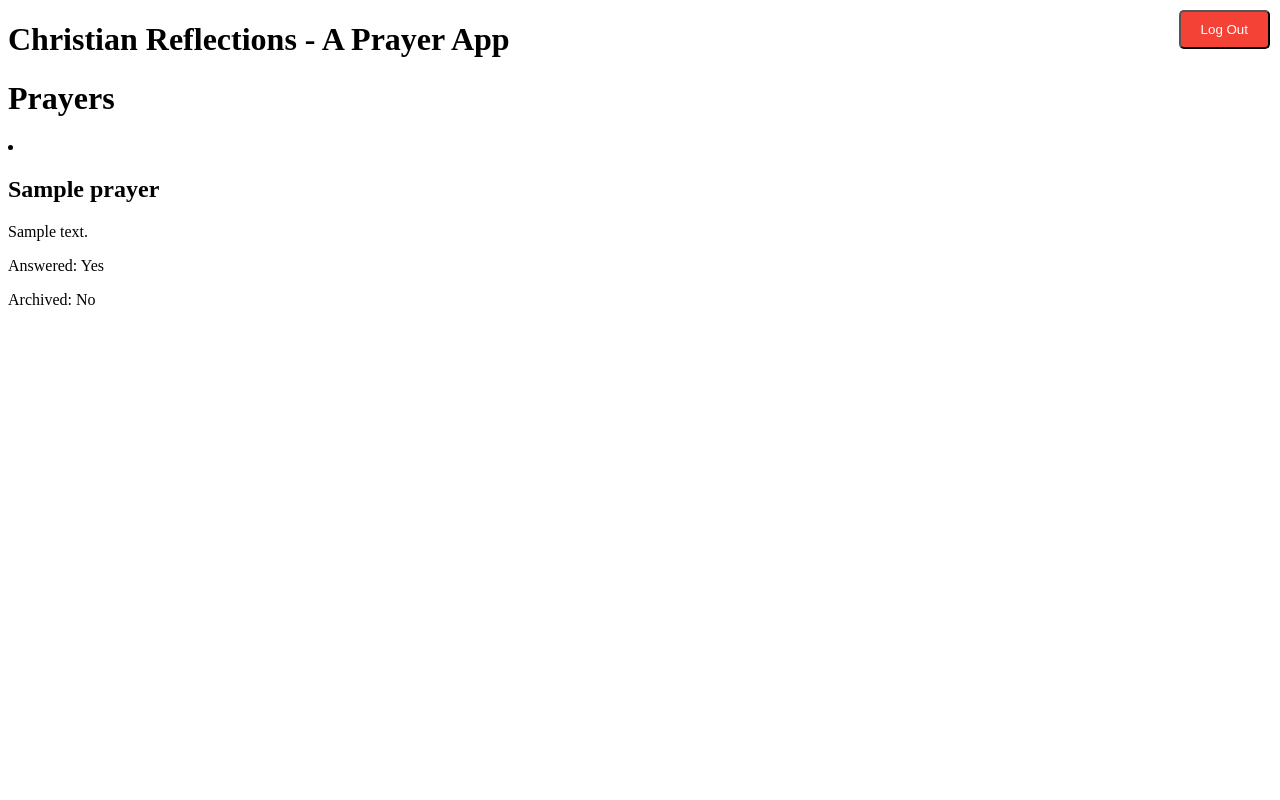
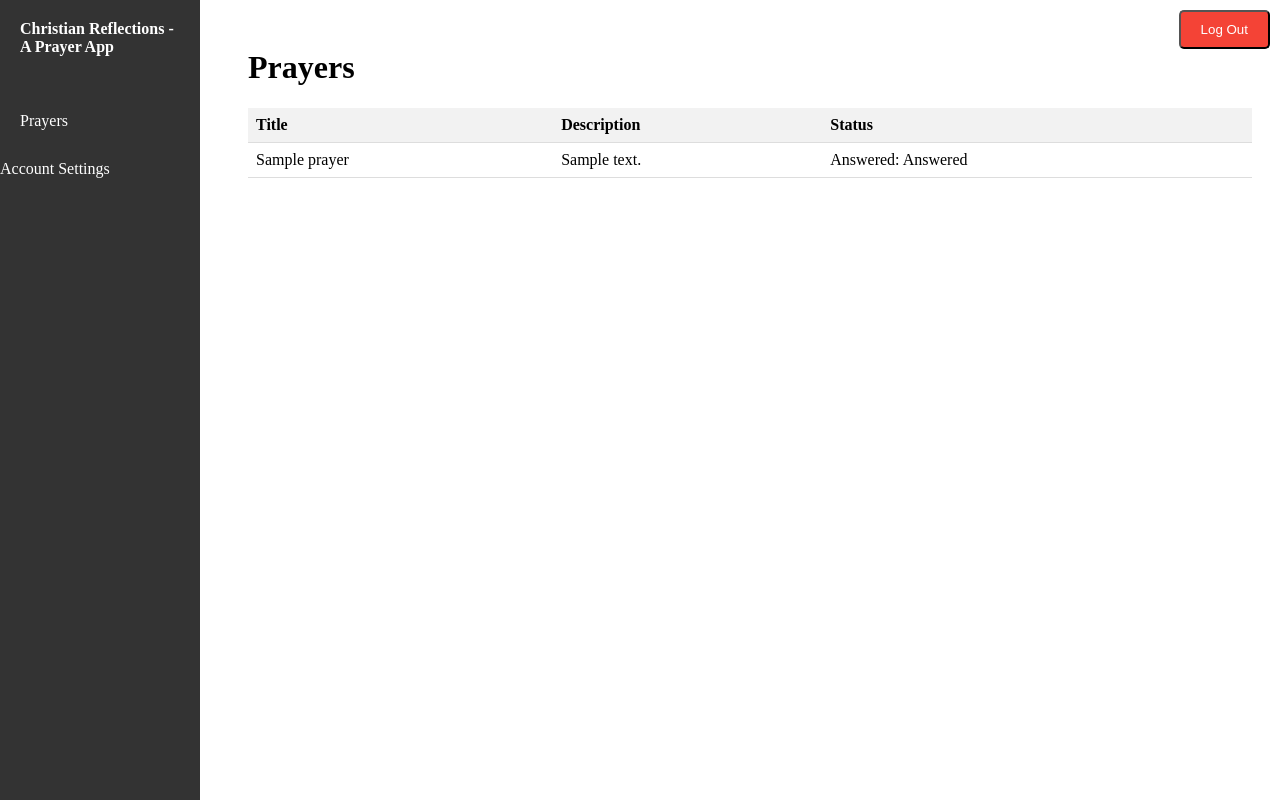
Before and after one commit to Firehawk41/FlaskPrayerApp, a Flask app: page /prayers in a window 1280 px wide. Run offline with Flask 3, Linux system fonts and the light colour scheme; a user stored in the database is signed in; tables that the repository leaves empty hold one stand-in row (values such as "Sample post").

Commit message:
v0.2
Created side navbar

```diff
--- a/app.py
+++ b/app.py
@@ -143,6 +143,6 @@ def signup():
 
 
 if __name__ == '__main__':
-    with app.app_context():
-        db.create_all()
+    # with app.app_context():
+        # db.create_all()
     app.run(debug=True)
--- a/static/styles.css
+++ b/static/styles.css
@@ -57,3 +57,68 @@ input[type="submit"]:hover {
 .login-signup-btn:hover {
     background-color: #45A049;
 }
+
+.prayer-table {
+    width:100%;
+    border-collapse: collapse;
+    margin-top: 20px;
+}
+
+.prayer-table th,
+.prayer-table td {
+    padding: 8px;
+    text-align: left;
+    border-bottom: 1px solid #ddd;
+}
+
+.prayer-table th {
+    background-color: #f2F2F2;
+}
+
+.prayer-table tr:hover {
+    background-color: #f5f5f5;
+}
+
+/* Navbar styles */
+
+.navbar {
+    position: fixed;
+    top: 0;
+    left: 0;
+    width: 200px;
+    height: 100%;
+    background-color: #333;
+    color: #fff;
+}
+
+.navbar-brand {
+    padding: 20px;
+    font-weight: bold;
+}
+
+nav ul {
+    list-style-type: none;
+    padding: 0;
+}
+
+nav ul li {
+    padding: 10px 0;
+}
+
+nav ul li a {
+    display: block;
+    padding: 10px 20px;
+    color: #fff;
+    text-decoration: none;
+}
+
+nav ul li a:hover {
+    background-color: #555;
+}
+
+/* Content area */
+
+.content {
+    margin-left: 220px;
+    padding: 20px;
+}
--- a/templates/base.html
+++ b/templates/base.html
@@ -7,9 +7,9 @@
     <link rel="stylesheet" href="{{ url_for('static', filename='styles.css') }}">
 </head>
 <body>
-    <header>
+    <!--<header>
         <h1>Christian Reflections - A Prayer App</h1>
-    </header>
+    </header>-->
     <nav>
         {% if session.logged_in %}
             <form action="/logout" method="GET">
@@ -21,9 +21,20 @@
             <a href="/signup" class="login-signup-btn">Sign Up</a>
         {% endif %}
     </nav>
-    <main>
-        {% block content %}{% endblock %}
-    </main>
+    <div class="navbar">
+        <div class="navbar-brand">Christian Reflections - A Prayer App</div>
+        <nav>
+            <ul>
+                <li><a href="{{ url_for('view_prayers') }}">Prayers</a></li>
+                <li>Account Settings</li>
+            </ul>
+        </nav>
+    </div>
+
+    <div class="content">
+        {% block content %}
+        {% endblock %}
+    </div>
     <footer>
 
     </footer>
--- a/templates/prayers.html
+++ b/templates/prayers.html
@@ -4,14 +4,24 @@
 
 {% block content %}
     <h1>Prayers</h1>
-    <u1>
-        {% for prayer in prayers %}
-            <li>
-                <h2>{{ prayer.title }}</h2>
-                <p>{{ prayer.description }}</p>
-                <p>Answered: {% if prayer.answered %}Yes{% else %}No{% endif %}</p>
-                <p>Archived: {% if prayer.archived %}Yes{% else %}No{% endif %}</p>
-            </li>
-        {% endfor %}
-    </u1>
+
+    <table class="prayer-table">
+        <thead>
+            <tr>
+                <th>Title</th>
+                <th>Description</th>
+                <th>Status</th>
+            </tr>
+        </thead>
+        <tbody>
+            {% for prayer in prayers %}
+            <tr>
+                <td>{{ prayer.title }}</td>
+                <td>{{ prayer.description }}</td>
+                <td>Answered: {{ "Answered" if prayer.answered else "Pending" }}</td>
+            </tr>
+            {% endfor %}
+        </tbody>
+    </table>
+
 {% endblock %}
```
